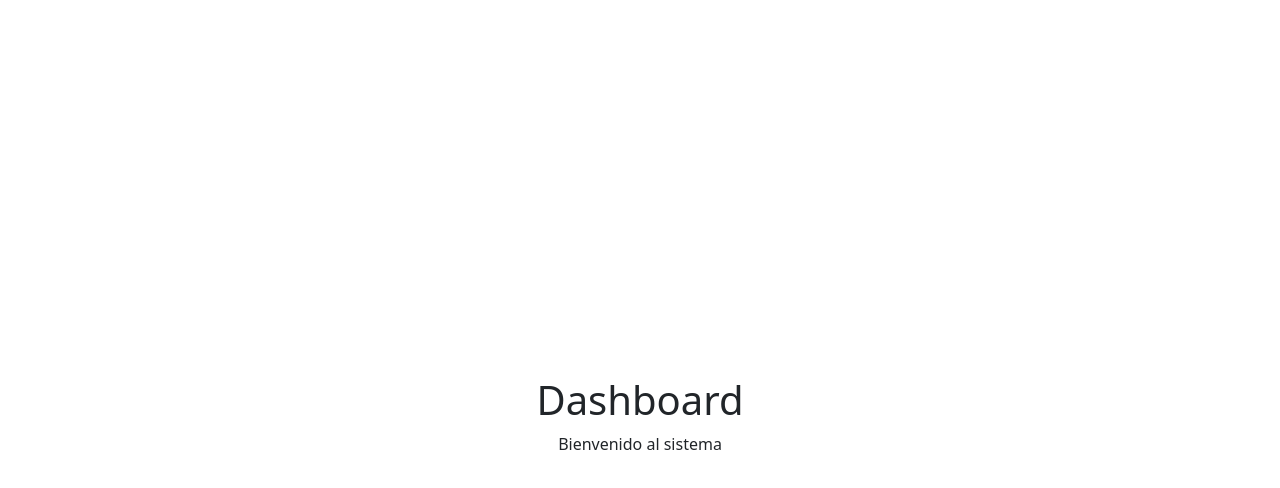
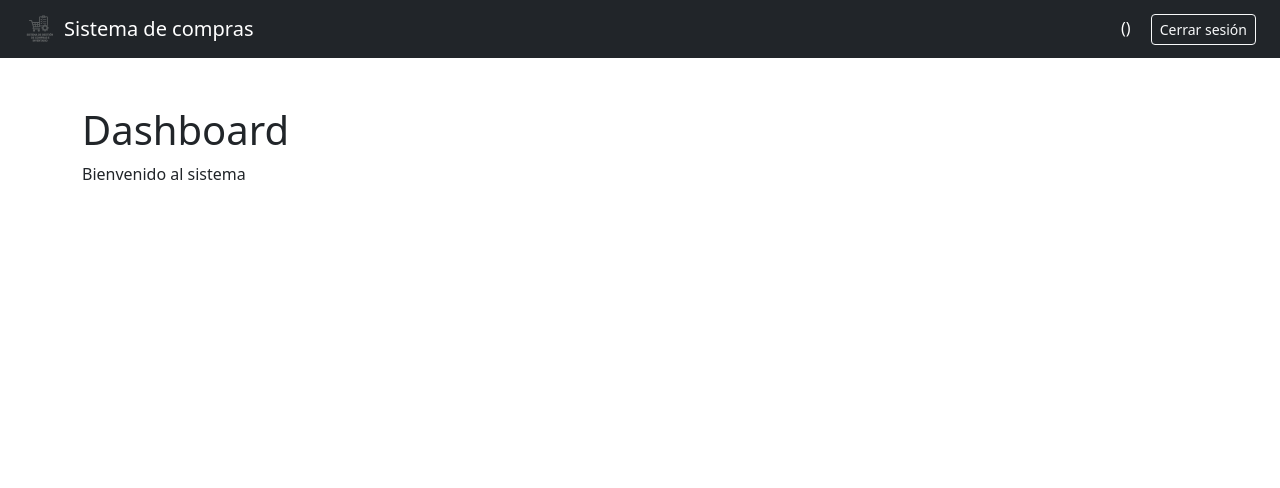
Before and after one commit to FranciscoRos/Sistema-de-Gesti-n-de-compras-e-Inventario-FRONTEND, a Vue app: page /dashboard in a window 1280 px wide. Shown: the top 488 px of the page. Built offline with nearby package versions, Linux system fonts and the light colour scheme.

Commit message:
subiendo dashboard esqueleto

```diff
--- /dev/null
+++ b/src/components/Header.vue
@@ -0,0 +1,44 @@
+<template>
+  <nav class="navbar navbar-expand-lg navbar-dark bg-dark px-4">
+    <a class="navbar-brand d-flex align-items-center" href="#" @click.prevent="irDashboard">
+      <img src="./logo.png" alt="Logo" width="32" height="32" class="me-2" />
+      Sistema de compras
+    </a>
+
+    <div class="ms-auto text-white">
+      {{ nombre }} ({{ correo }})
+      <button class="btn btn-sm btn-outline-light ms-3" @click="cerrarSesion">
+        Cerrar sesión
+      </button>
+    </div>
+  </nav>
+</template>
+
+<script lang="ts" setup>
+import { ref, onMounted } from 'vue'
+import { useRouter } from 'vue-router'
+
+const router = useRouter()
+const nombre = ref('')
+const correo = ref('')
+
+onMounted(() => {
+  nombre.value = localStorage.getItem('nombre') || ''
+  correo.value = localStorage.getItem('correo') || ''
+})
+
+const irDashboard = () => {
+  router.push('/dashboard')
+}
+
+const cerrarSesion = () => {
+  localStorage.clear()
+  router.push('/')
+}
+</script>
+
+<style scoped>
+.navbar-brand {
+  cursor: pointer;
+}
+</style>
--- a/src/style.css
+++ b/src/style.css
@@ -22,19 +22,30 @@ a:hover {
   color: #535bf2;
 }
 
-body {
+body,
+html {
   margin: 0;
-  display: flex;
-  place-items: center;
-  min-width: 320px;
+  padding: 0;
+  width: 100%;
   min-height: 100vh;
 }
 
-h1 {
-  font-size: 3.2em;
-  line-height: 1.1;
+
+body {
+  display: block;
+  background-color: var(--bs-body-bg, #f8f9fa);
 }
 
+
+#app {
+  width: 100%;
+  max-width: 100%;
+  padding: 0;
+  margin: 0;
+  text-align: left;
+}
+
+/* Botones */
 button {
   border-radius: 8px;
   border: 1px solid transparent;
@@ -54,25 +65,22 @@ button:focus-visible {
   outline: 4px auto -webkit-focus-ring-color;
 }
 
+/* Tarjetas */
 .card {
   padding: 2em;
 }
 
-#app {
-  max-width: 1280px;
-  margin: 0 auto;
-  padding: 2rem;
-  text-align: center;
-}
-
+/* Colores para modo claro */
 @media (prefers-color-scheme: light) {
   :root {
     color: #213547;
     background-color: #ffffff;
   }
+
   a:hover {
     color: #747bff;
   }
+
   button {
     background-color: #f9f9f9;
   }
--- a/src/views/DashboardView.vue
+++ b/src/views/DashboardView.vue
@@ -1,4 +1,5 @@
 <template>
+  <Header ></Header >
   <div class="container mt-5">
     <h1>Dashboard</h1>
     <p>Bienvenido al sistema</p>
@@ -6,4 +7,6 @@
 </template>
 
 <script lang="ts" setup>
+import Header from '../components/Header.vue'
+
 </script>
--- a/src/views/LoginView.vue
+++ b/src/views/LoginView.vue
@@ -75,7 +75,6 @@ const iniciarSesion = async () => {
     localStorage.setItem('correo', usuario.correo)
     localStorage.setItem('idUsuario', usuario.id)
 
-    // Redirigir al dashboard
     router.push('/dashboard')
   } catch (err: any) {
     error.value = err.message
--- a/src/views/RegisterView.vue
+++ b/src/views/RegisterView.vue
@@ -35,6 +35,7 @@
 </template>
 
 <script lang="ts" setup>
+
 import { ref } from 'vue'
 import { useRouter } from 'vue-router'
 
@@ -62,12 +63,6 @@ const registrarUsuario = async () => {
     return
   }
 
-  // Aquí harás la llamada real a tu API más adelante
-  // console.log('Usuario listo para registrarse:', {
-  //   nombre: nombre.value,
-  //   correo: correo.value,
-  //   contrasena: contrasena.value
-  // })
 
   try {
     const response = await fetch(
@@ -91,15 +86,13 @@ const registrarUsuario = async () => {
       throw new Error(data.mensaje || 'Error al iniciar sesión')
     }
 
-    const usuario = data.usuario
 
-    // Guardamos datos en localStorage
+
     localStorage.setItem('token', data.claveApi)
     //localStorage.setItem('nombre', nombre.value)
     //localStorage.setItem('correo', usuario.correo)
     //localStorage.setItem('idUsuario', usuario.id)
 
-    // Redirigir al dashboard
     router.push('/dashboard')
   } catch (err: any) {
     error.value = err.message || 'Error al registrar'
```
Also changed, not shown: src/views/ComprasView.vue (added, +9 -0 lines), src/views/CrearCompraView.vue (added, +9 -0 lines), src/views/ProductosView.vue (added, +9 -0 lines), src/views/ProveedoresView.vue (added, +9 -0 lines), src/views/ReportesView.vue (added, +9 -0 lines), src/components/logo.png (added).
